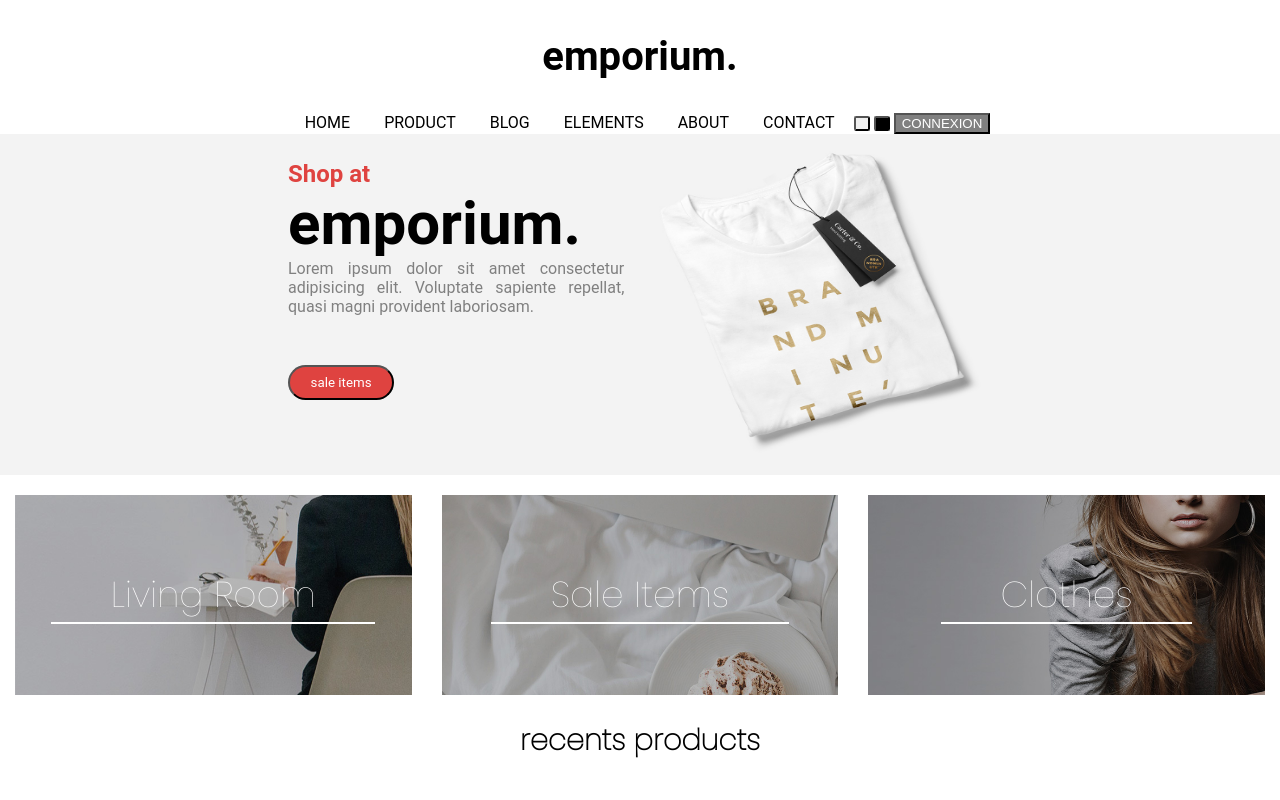
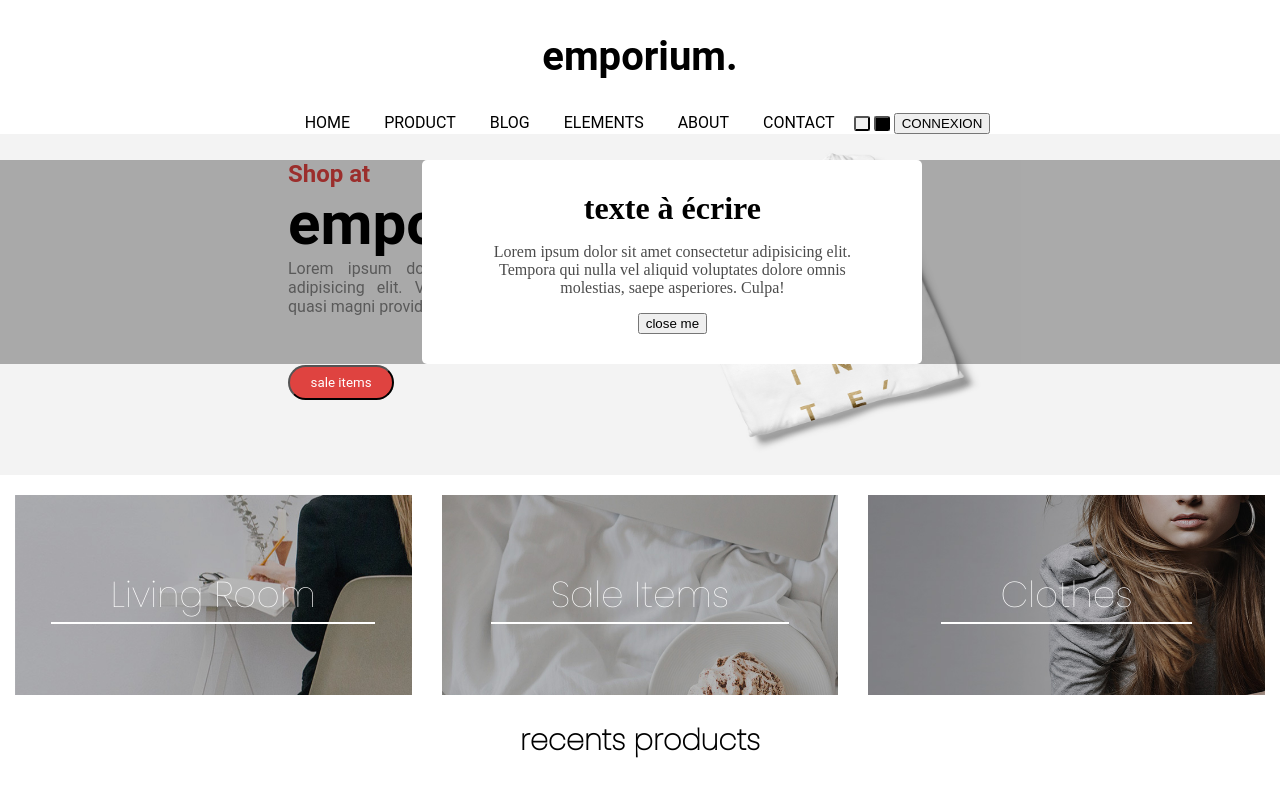
Before and after one commit to iderraz/Ilias-Derraz-Emporium, a website with bundled scripts: page index.html in a window 1280 px wide. Both pictures are taken after a click on the button "CONNEXION". Shown: the top 800 px of the page. Built offline with nearby package versions, Linux system fonts and the light colour scheme.

Commit message:
début du pop up

```diff
--- a/index.html
+++ b/index.html
@@ -25,7 +25,7 @@
 
             <button id="boutton-blanc"></button>
             <button id="boutton-noir"></button>
-            <button id="connexion">CONNEXION</button>
+            <button id="open">CONNEXION</button>
         </div>
     </nav>
     <!--Ma NavBarre-->
@@ -244,6 +244,8 @@
     </section>
     <!--Ma section-6-->
 
+
+    <!--Mon Footer-->
     <footer>
         <div id="blue-footer">
             <div class="div-footer" id="about">
@@ -297,13 +299,53 @@
             <p>COPYRIGHT 2020 GOODPLAYERS ALL RIGHT RESERVED</p>
         </div>
     </footer>
+    <!--Mon Footer-->
+
+    <!-- Mon pop up inscription-->
+    <!-- <div class="modal" id="modal">
+
+        <div class="modal-header">
+            <div class="title">Exemple modal</div>
+            <button data-close-button class="close-button">&times;</button>
+        </div>
+
+        <div class="modal-body">
+            Lorem ipsum dolor sit amet consectetur adipisicing elit. Provident atque ex placeat, quibusdam repudiandae
+            voluptatibus amet laudantium natus nobis, pariatur deserunt. Dolorem numquam, tempora repellendus doloribus
+            reprehenderit eligendi obcaecati delectus!
+        </div>
+
+    </div>
+
+    <div id="overlay"></div> -->
+
+    <!--Mon pop up inscription -->
+
+
+    <div class="modal-container" id="modal_container">
+        <div class="modal" id="modal">
+            <h1>texte à écrire</h1>
+            <p>Lorem ipsum dolor sit amet consectetur adipisicing elit. Tempora qui nulla vel aliquid voluptates dolore
+                omnis molestias, saepe asperiores. Culpa!</p>
+            <button id="close">close me</button>
+            </div>
+    </div>
 
 
 
 
 
 
-<script type="module" src="./public/js/main.js"></script>
+
+
+
+
+
+
+
+
+
+    <script type="module" src="./public/js/main.js"></script>
 
 </body>
 
--- a/public/js/main.js
+++ b/public/js/main.js
@@ -1,4 +1,4 @@
-import {maNav,titreEmporium,ligne,section2,empsec2,monbody,mesp,mespp,recents,darkmode,lightSide} from './mesvar.js';
+import {maNav,titreEmporium,ligne,section2,empsec2,monbody,mesp,mespp,recents,darkmode,lightSide,open,modal,close,modal_container} from './mesvar.js';
 
 
 //Mon DarkSide//
@@ -50,3 +50,16 @@ window.addEventListener("scroll", () =>{
     };
 });
 //mon Scroll changement//
+
+
+
+
+//inscription
+open.addEventListener("click", () =>{
+    modal_container.style.opacity = "1";
+});
+
+close.addEventListener("click", () =>{
+    modal_container.style.opacity = "0";
+});
+//inscription
--- a/public/js/mesvar.js
+++ b/public/js/mesvar.js
@@ -12,6 +12,16 @@ let mesp =Array.from(document.getElementsByClassName("para-gall"));
 let mespp =Array.from(document.getElementsByClassName("para-gallS"));
 let recents = document.getElementById("recentsP");
 
+let open = document.getElementById("open");
+
+
+
+
+//mes bouttons  pour inscription
+let close = document.getElementById("close");
+let modal_container = document.getElementById("modal_container");
+let modal =document.getElementById("modal");
+//mes bouttons  pour inscription
 
 
 
@@ -22,4 +32,5 @@ let recents = document.getElementById("recentsP");
 
 
 
-export {maNav,titreEmporium,ligne,section2,empsec2,monbody,mesp,mespp,recents,darkmode,lightSide};
+
+export {maNav,titreEmporium,ligne,section2,empsec2,monbody,mesp,mespp,recents,darkmode,lightSide,open,modal,close,modal_container};
--- /dev/null
+++ b/src/scss/modèles/_pop-up.scss
@@ -0,0 +1,92 @@
+// .modal{
+//     position:fixed;
+//     top:50%;
+//     left: 50%;
+//     transform: translate(-50%, -50%) scale(0) ;
+//     transition: 200ms ease-in-out;
+//     border: 1px solid black;
+//     border-radius: 10px;
+//     z-index: 10;
+//     background-color: blanchedalmond;
+//     width: 800px;
+//     max-width: 80%;
+// };
+
+// .modal.active{
+//     transform: translate(-50%, -50%) scale(1);
+// }
+
+// .modal-header{
+//     padding: 10px 15px;
+//     display: flex;
+//     justify-content: space-between;
+//     align-items: center;
+//     border-bottom: 1px solid black;
+// };
+
+// .modal-header .title{
+//     font-size: 1.25rem;
+//     font-weight: bold;
+// };
+
+// .modal-header .close-button{
+//     cursor: pointer;
+//     border: none;
+//     outline: none;
+//     background: none;
+//     font-size: 1.25rem;
+//     font-weight: bold;
+// };
+
+// .modal-body{
+//     padding: 10px 15px;
+// };
+
+// #overlay{
+//     position:fixed;
+//     opacity: 0;  // peut-être )à mettre en commentaire
+//     top: 0;
+//     left: 0;
+//     right: 0;
+//     bottom: 0;
+//     background-color:rgb(0, 0, 0, .5);
+//     pointer-events: none;
+
+// }
+
+// #overlay.active{
+//     pointer-events: all;
+//     opacity: 1;
+// }
+
+.modal-container{
+    top: 20%;
+    left: 0;
+    right: 0;
+    background-color: rgb(0, 0, 0, 0.3);
+    position: fixed;
+    opacity: 0;
+};
+
+
+
+.modal{
+    background-color: #fff;
+    width: 400px;
+    max-width: 100%;
+    padding: 30px 50px;
+    border-radius: 5px;
+    text-align: center;
+    // opacity: 0;
+    // display: none;
+    margin-left: 33%;
+};
+
+.modal h1{
+    margin: 0;
+};
+
+.modal p{
+    font-size: 14;
+    opacity: 0.7;
+};
--- a/src/scss/modèles/styles.scss
+++ b/src/scss/modèles/styles.scss
@@ -6,3 +6,4 @@
 @import "./carroussel";
 @import "./section-6";
 @import "./footer";
+@import "./pop-up";
```
Also changed, not shown: public/css/app.css, 1 other file.
